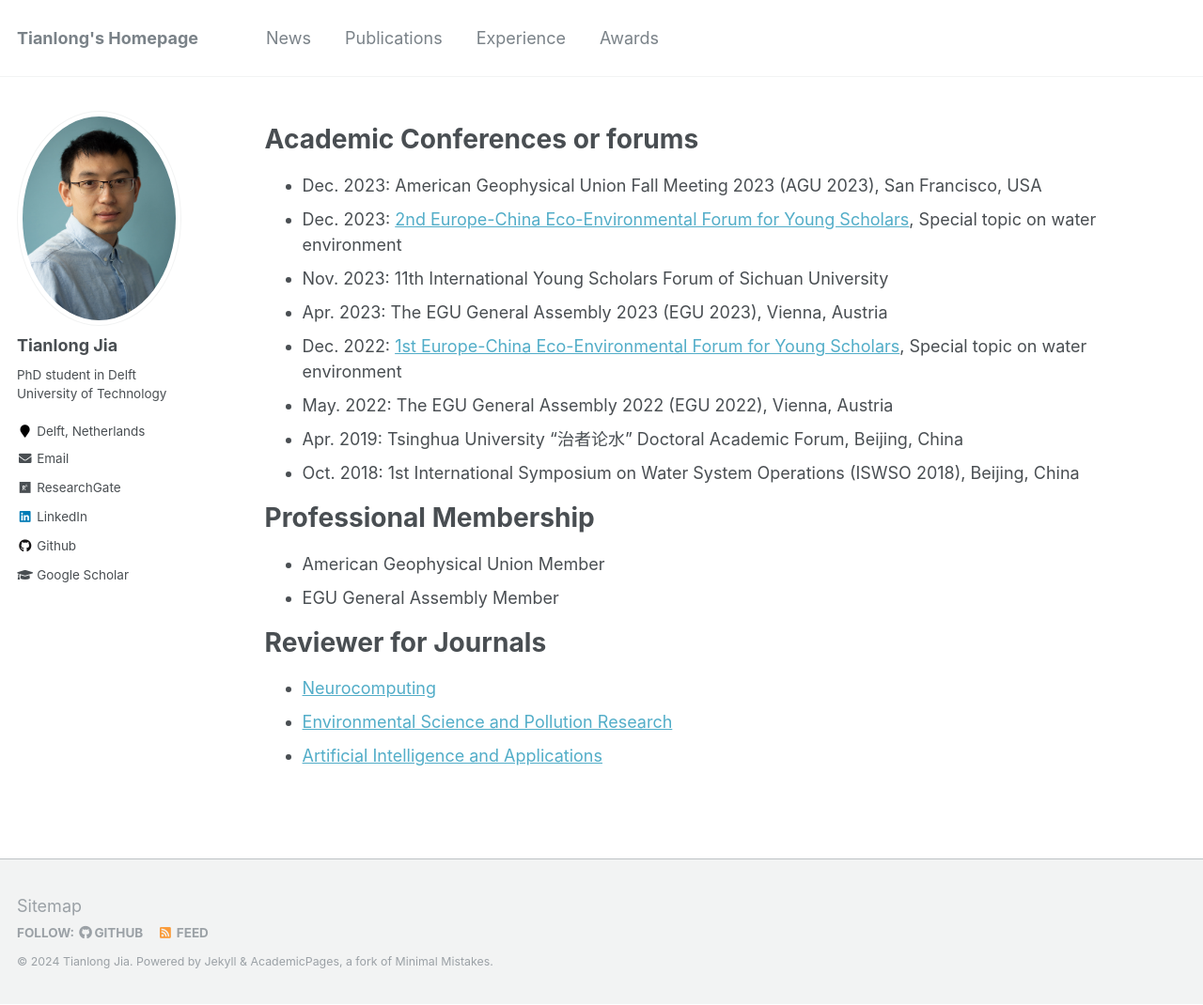
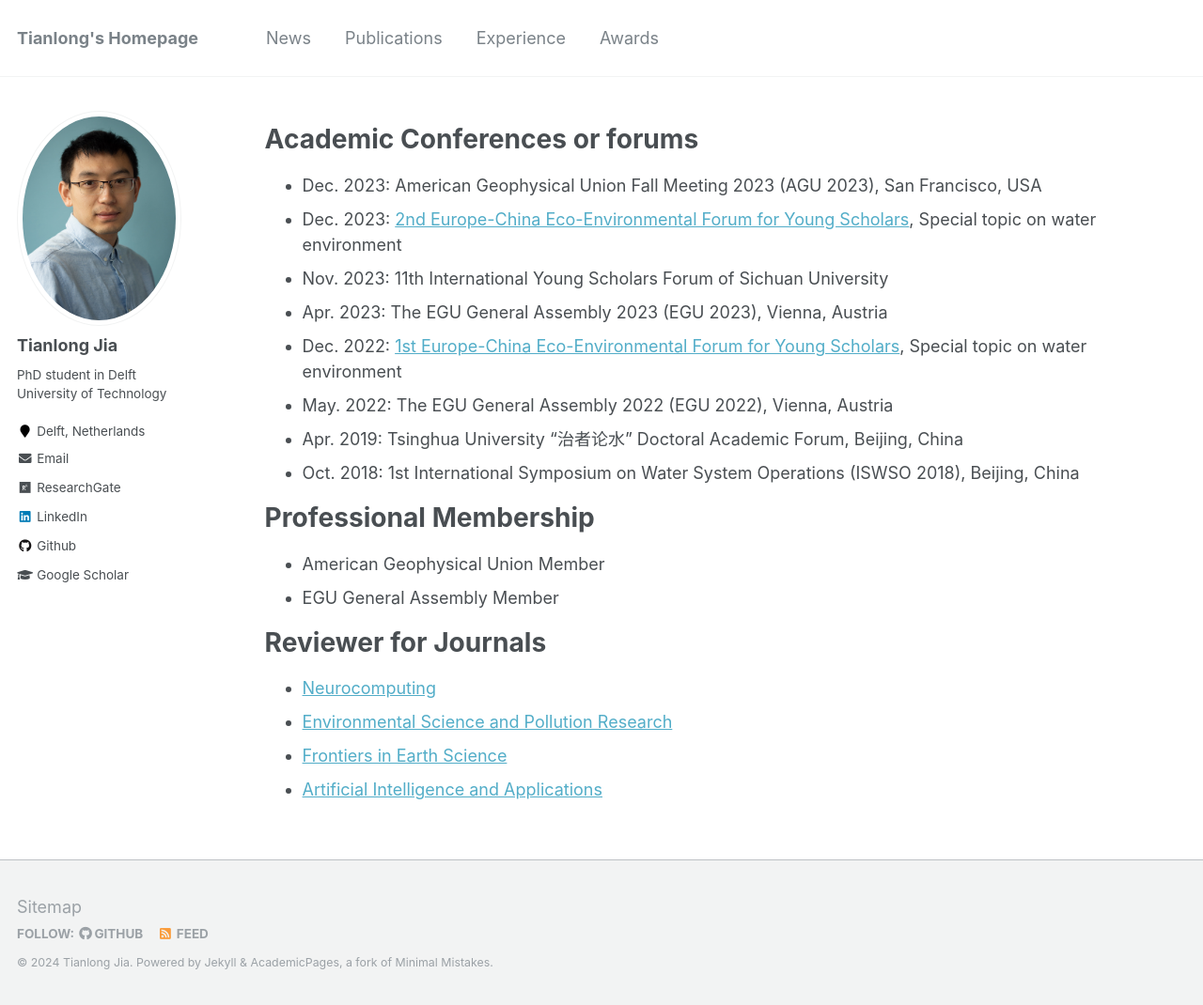
Before and after one commit to TianlongJia/TianlongJia.github.io, a Jekyll site: the page built from _pages/experience.md, in a window 1280 px wide and 1070 px high. Shown: the whole window at 94% size. Built offline with Jekyll 4.4.1, drawn with Linux system fonts in a browser that asks for light colours.

Commit message:
update reviewer

```diff
--- a/_pages/experience.md
+++ b/_pages/experience.md
@@ -20,10 +20,10 @@ author_profile: true
 - EGU General Assembly Member
 
 # Reviewer for Journals
-- [Neurocomputing](www.elsevier.com/wps/find/journaldescription.cws_home/505628/description)
-- [Environmental Science and Pollution Research](https://link-springer-com.tudelft.idm.oclc.org/journal/11356)
+- [Neurocomputing](https://www.journals.elsevier.com/neurocomputing)
+- [Environmental Science and Pollution Research](https://www.springer.com/11356)
+- [Frontiers in Earth Science](https://www.frontiersin.org/journals/earth-science)
 - [Artificial Intelligence and Applications](https://ojs.bonviewpress.com/index.php/AIA/index)
-
 
 <!-- # Reviewer for Conferences -->
 
```
